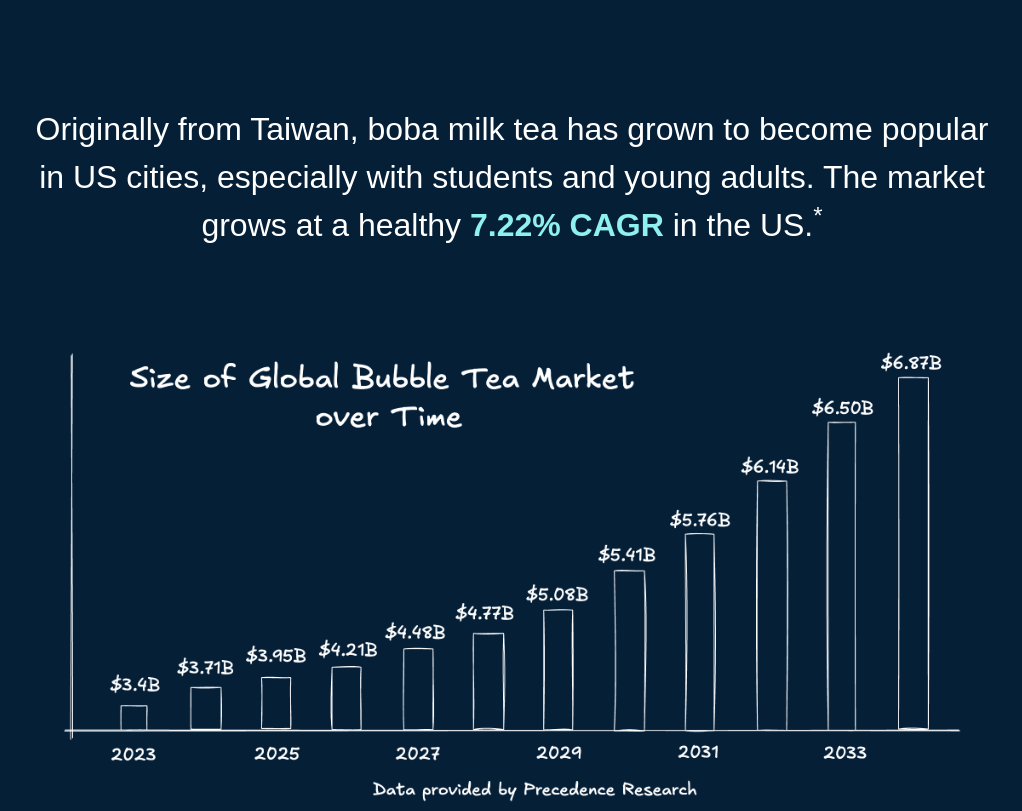
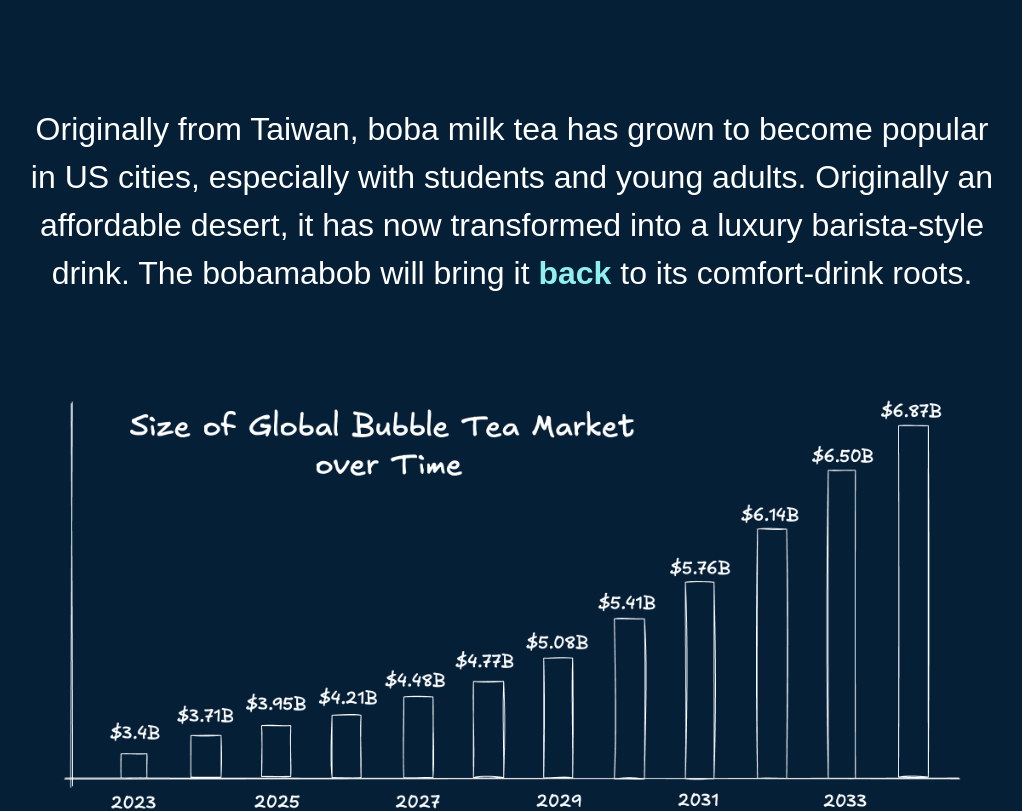
Before and after one commit to k-xvin/bobamabob-landing, a React (Vite) app: page / in a window 1280 px wide. Shown: the part 1678-2489 px from the top of the page, without its empty margins (128-1150 px from the left). Built offline with nearby package versions, Linux system fonts and the light colour scheme; a web font is replaced by a local one.

Commit message:
feat: added text

```diff
--- a/src/App.tsx
+++ b/src/App.tsx
@@ -46,7 +46,8 @@ function App() {
       <ScrollPageSection className="flex flex-col items-center justify-center">
         <h3 className="max-w-[80%] text-center">
           Originally from Taiwan, boba milk tea has grown to become popular in US cities, especially
-          with students and young adults. The market grows at a healthy <b>7.22% CAGR</b> in the US.<sup>*</sup>
+          with students and young adults. Originally an affordable desert, it has now transformed into a luxury
+          barista-style drink. The bobamabob will bring it <b>back</b> to its comfort-drink roots.
         </h3>
       </ScrollPageSection>
 
```
Lines whose indentation alone changed are shown as unchanged.
